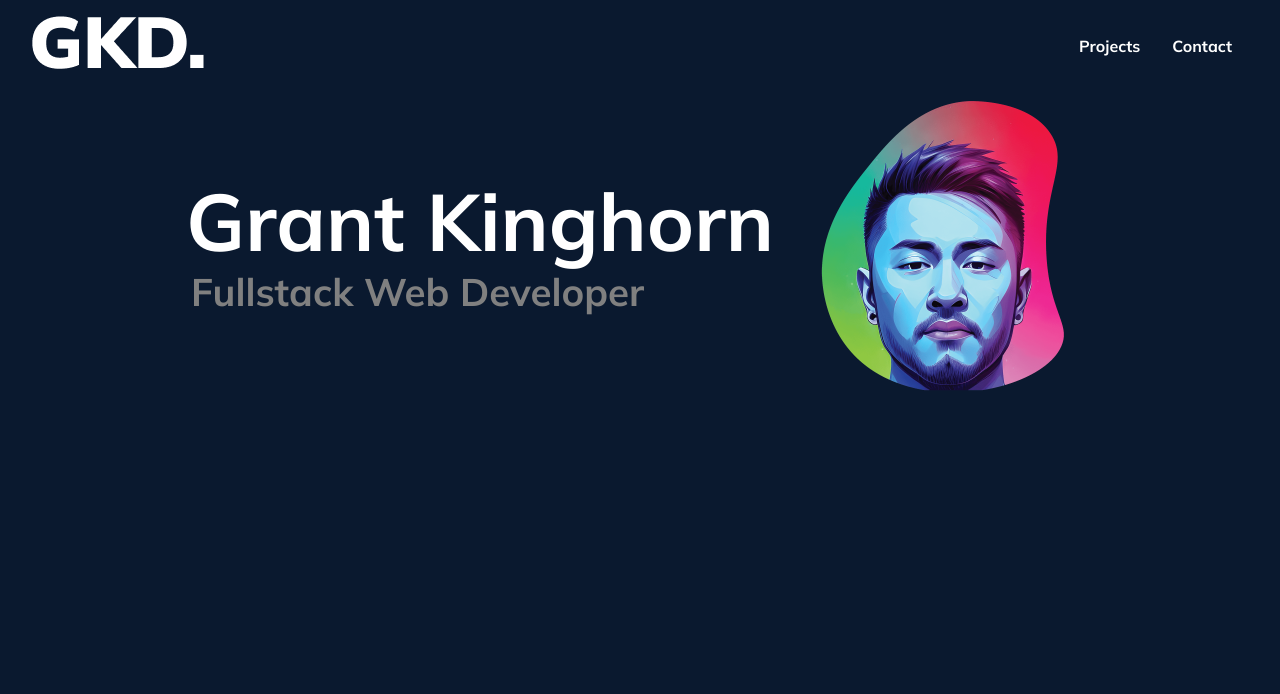
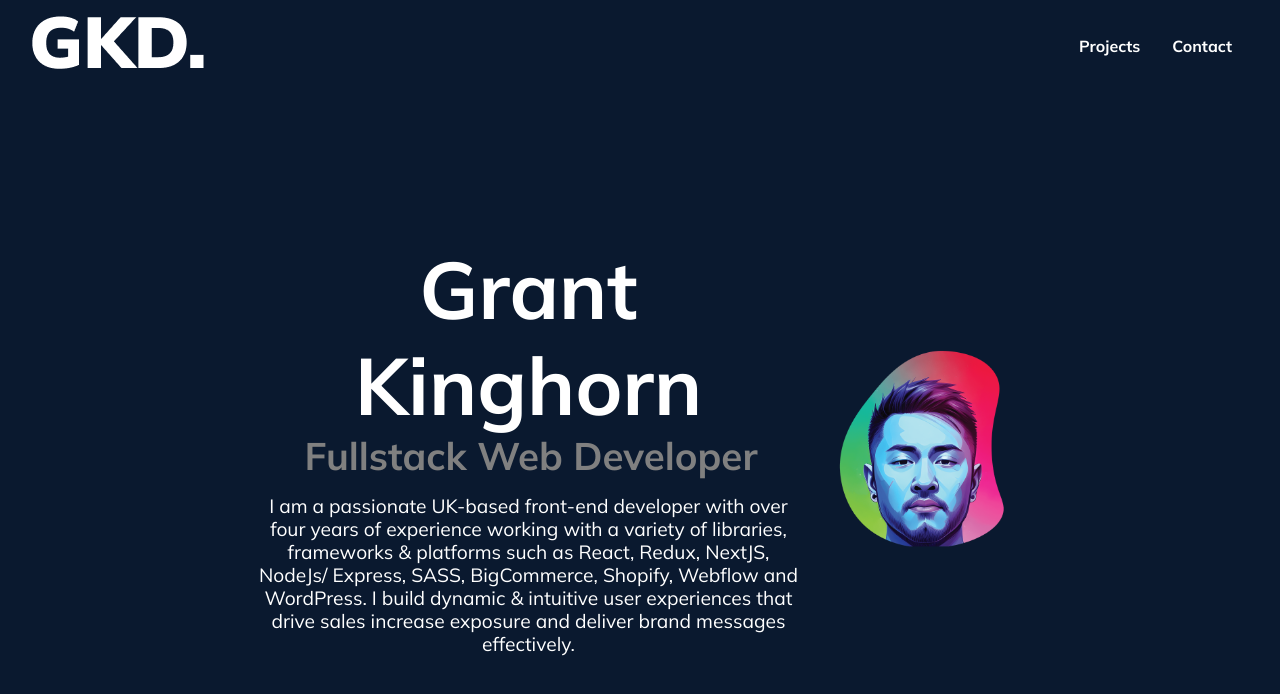
Before and after one commit to gkinghorn3/portfolio-2.0, a React (Vite) app: page / in a window 1280 px wide. Shown: the top 694 px of the page. Built offline with nearby package versions, Linux system fonts and the light colour scheme.

Commit message:
header content adjusted

```diff
--- a/src/components/header/Header.Component.jsx
+++ b/src/components/header/Header.Component.jsx
@@ -1,21 +1,28 @@
-
-import './Header.styles.scss';
+import "./Header.styles.scss";
 
 const Header = () => {
   return (
-        <div className='header-container'>
-            <div className='text-content'>
+    <div className="header-container">
+      <div className="text-content">
         <h1>Grant Kinghorn</h1>
         <h2>Fullstack Web Developer</h2>
-
-
+        <p>
+          I am a passionate UK-based front-end developer with over four years of
+          experience working with a variety of libraries, frameworks & platforms such as
+          React, Redux, NextJS, NodeJs/ Express, SASS, BigCommerce, Shopify, Webflow and
+          WordPress. I build dynamic & intuitive user experiences that drive
+          sales increase exposure and deliver brand messages effectively.
+        </p>
       </div>
-            <div className='headshot-container'>
-                <img src='/images/profile-pic.png' alt='Grant Kinghorn' className='header-image' />
+      <div className="headshot-container">
+        <img
+          src="/images/profile-pic.png"
+          alt="Grant Kinghorn"
+          className="header-image"
+        />
       </div>
-
     </div>
-    )
+  );
 };
 
 export default Header;
--- a/src/components/header/Header.styles.scss
+++ b/src/components/header/Header.styles.scss
@@ -3,14 +3,16 @@
     display: flex;
     flex-direction: row;
     align-items: center;
-    margin-top: 150pxpx;
+    margin-top: 150px;
+    max-width: 60%;
 
     .text-content {
 
         display: flex;
         flex-direction: column;
-        align-items: flex-start;
+        align-items: center;
         line-height: 1.2;
+        text-align: center;
         ;
 
         h1 {
@@ -21,6 +23,11 @@
             font-size: 2.4rem;
             margin-left: 5px;
             color: grey;
+        }
+
+        p {
+            margin-top: 1rem;
+            font-size: 1.2rem;
         }
 
     }
```
Lines whose indentation alone changed are shown as unchanged.
